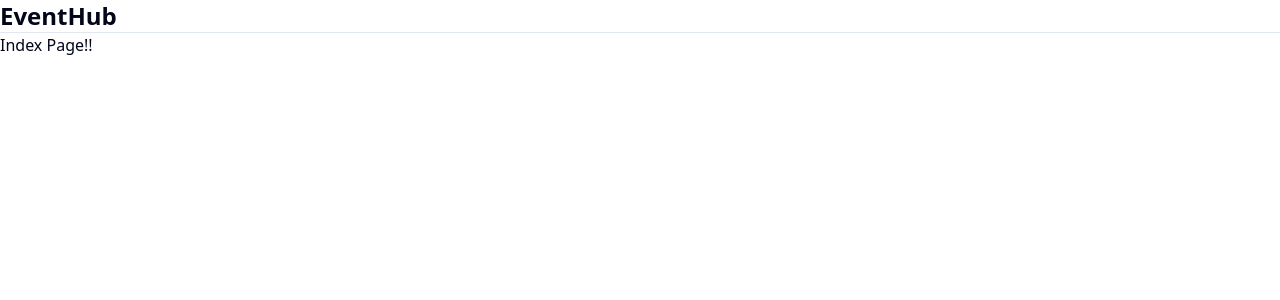
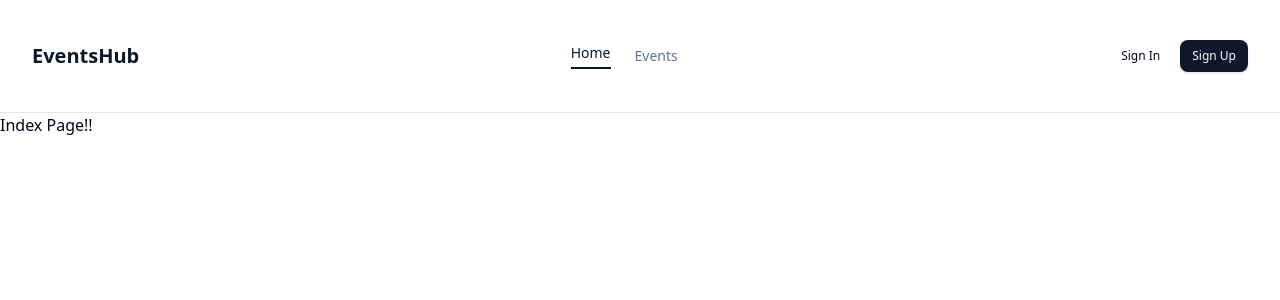
Before and after one commit to MohamadAlaskari/eventhub-app, a React (Vite) app: page / in a window 1280 px wide. Shown: the top 300 px of the page. Built offline with nearby package versions, Linux system fonts and the light colour scheme.

Commit message:
feat (header): logo , navigation list , authentication btns and menu

```diff
--- a/src/components/Header.tsx
+++ b/src/components/Header.tsx
@@ -1,7 +1,63 @@
+import { Link,useLocation } from "react-router-dom";
+import { Button } from "./ui/button";
+import { cn } from "@/lib/utils";
+import { Menu, X } from "lucide-react";
+import { useState } from "react";
+
 const Header = () => {
+    const location = useLocation();
+    const [isMobileMenuOpen, setIsMobileMenuOpen] = useState(false);
+
+
+    const navigation = [
+        { name: 'Home', href: '/' },
+        { name: 'Events', href: '/events' },
+    ]
+
+    const isPathActive = (path: string) => {
+        if (path==="/" ) return location.pathname === "/";
+        return location.pathname.startsWith(path) ;
+    }
+
   return (
     <header className="bg-background/95 backdrop-blur-sm border-b border-border sticky top-0 z-50 shadow-soft">
-      <h1 className="text-2xl font-bold">EventHub</h1>
+      <div className="container mx-auto px-4 sm:p-6 lg:px-8">
+        <div className="flex items-center justify-between h-16">
+            <Link to="/" className="text-xl font-bold text-primary">
+                EventsHub
+            </Link>
+            <nav className="hidden md:flex items-center space-x-6">
+                {navigation.map((item) => (
+                    <Link key={item.name} to={item.href} className={cn("text-sm font-medium text-foreground hover:text-primary",
+                        isPathActive(item.href) ? "text-primary border-b-2 border-primary pb-1" : "text-muted-foreground"
+                        )}>
+                            {item.name}
+                    </Link>
+                ))}
+            </nav>
+            <div className="hidden md:flex gap-2">
+                <Link to="/login">
+                    <Button variant="ghost" size="sm">
+                        Sign In
+                    </Button>
+                </Link>
+                <Link to="/register">
+                    <Button variant="default" size="sm">
+                        Sign Up
+                    </Button>
+                </Link>
+            </div>
+
+            {/* Mobile menu button */}
+            <div className="md:hidden">
+                <Button variant="ghost" size="icon" onClick={() => setIsMobileMenuOpen(!isMobileMenuOpen)} aria-label="Open menu" >
+                    {isMobileMenuOpen ? ( <X className="h-5 w-5" /> ) : (<Menu className="h-5 w-5" />)}
+                </Button>
+            </div>
+
+        </div>
+
+      </div>
     </header>
   );
 }
```
